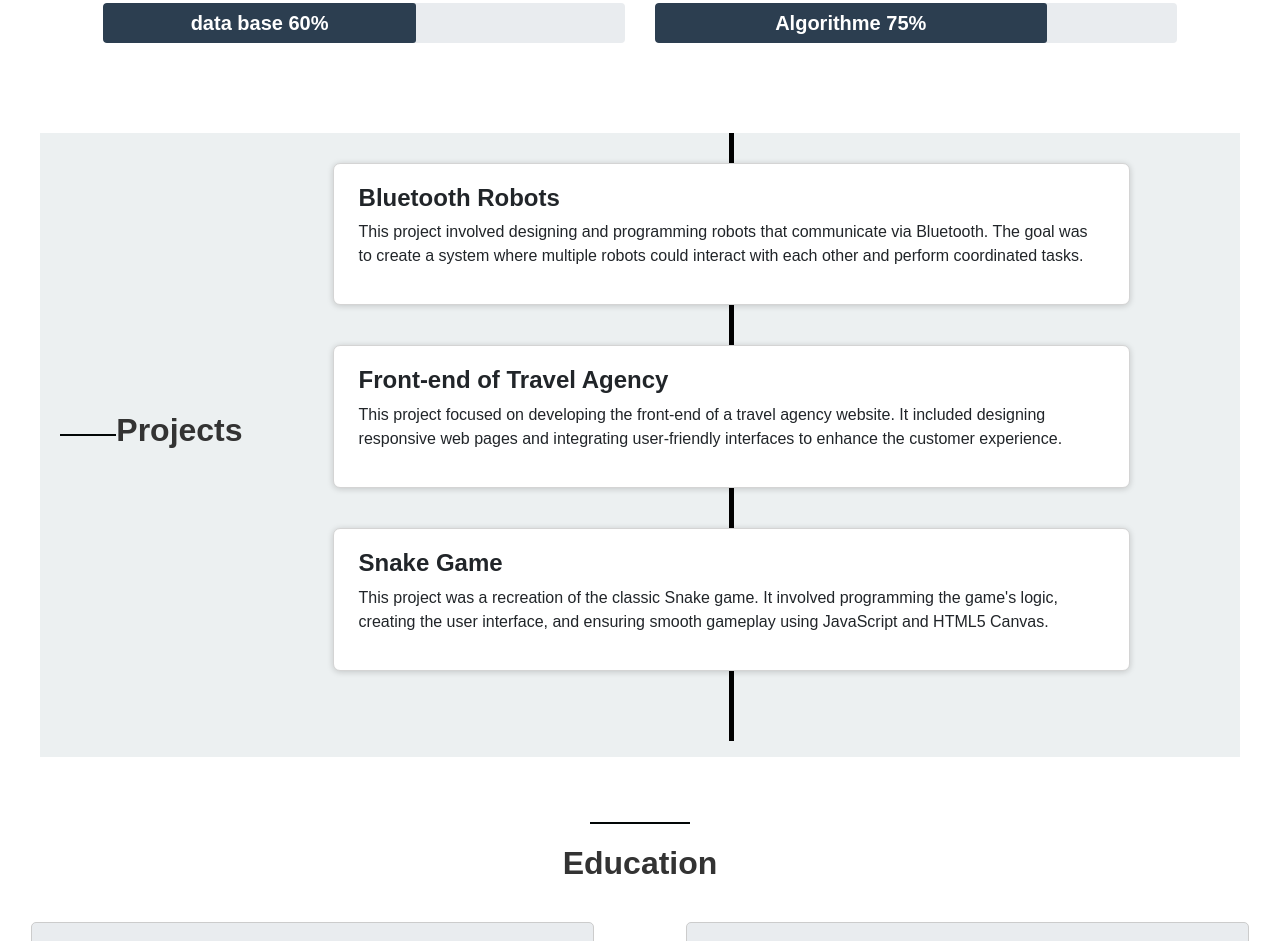
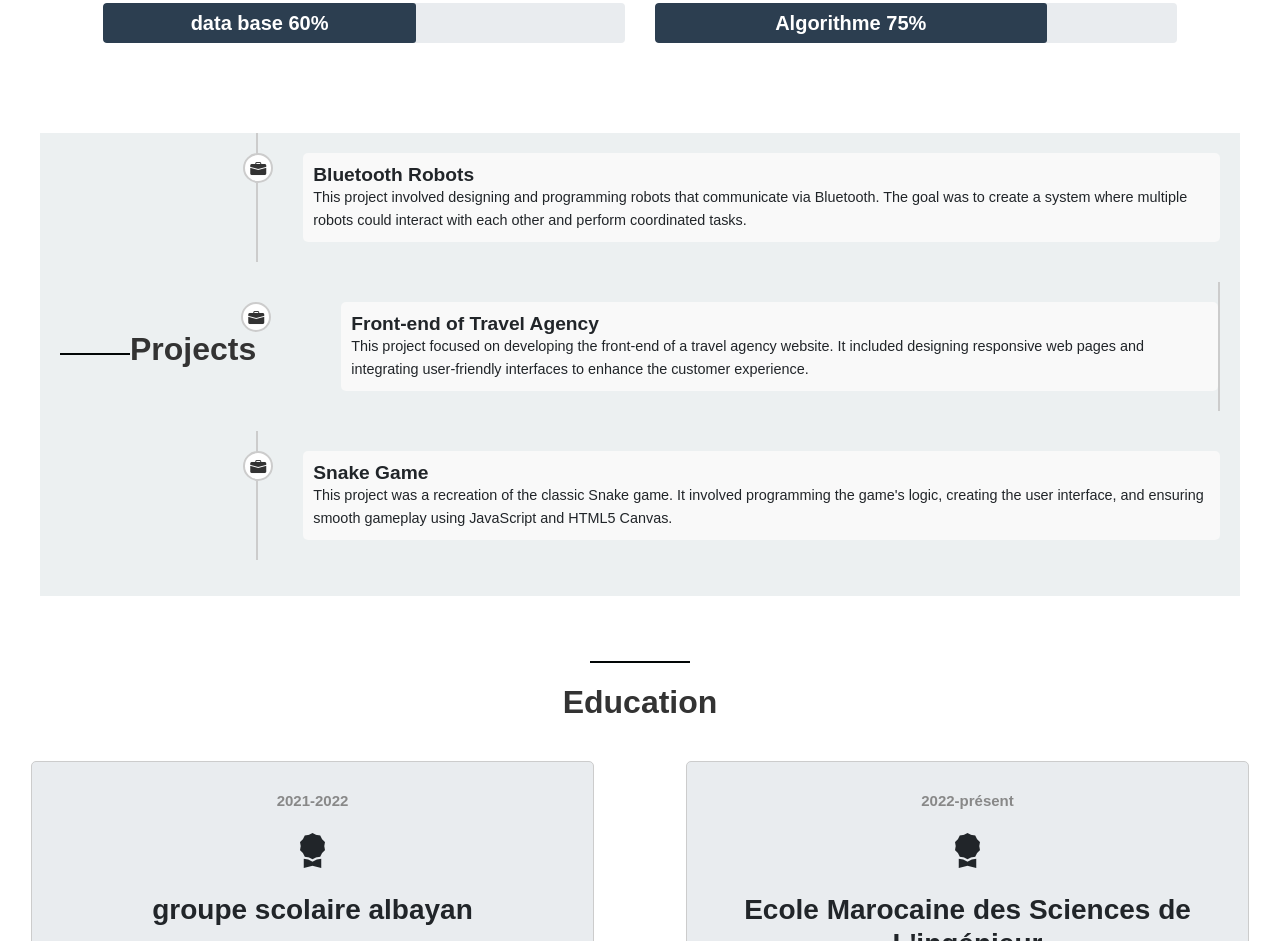
Before and after one commit to Iliasse-bouatia/mon-cv, a plain HTML site: page index.html in a window 1280 px wide. Shown: the part 1058-1999 px from the top of the page. Drawn offline with nearby package versions, Linux system fonts and the light colour scheme.

Commit message:
Update style.css

```diff
--- a/style.css
+++ b/style.css
@@ -119,79 +119,86 @@ ul {
     padding: 0;
 }
 
+/* Container for the timeline */
 .timeline {
-    padding: 30px;
-    position: relative;
+    list-style: none;
+    padding: 0;
 }
 
-.timeline:before {
-    content: " ";
-    top: 0;
-    bottom: 0;
-    position: absolute;
-    width: 5px;
-    background-color: black;
-    left: 50%;
-    margin-left: -2.5px;
+.timeline-item {
+    position: relative;
+    padding: 20px 0;
+    border-left: 2px solid #ccc;
+    margin-bottom: 20px;
 }
 
-.timeline > li {
-    margin-bottom: 20px;
-    position: relative;
+.timeline-item-inverted {
+    border-left: none;
+    border-right: 2px solid #ccc;
+    padding-left: 40px;
 }
 
-.timeline > li:after {
-    clear: both;
-}
-
-.timeline > li:before, .timeline > li:after {
-    content: " ";
-    display: table;
-}
-
-.timeline li .timeline-badge {
-    color: black;
-    width: 50px;
-    line-height: 50px;
-    font-size: 20px;
+.timeline-badge {
+    position: absolute;
+    left: -15px;
+    width: 30px;
+    height: 30px;
+    background-color: #fff;
+    border: 2px solid #ccc;
+    border-radius: 50%;
     text-align: center;
-    position: absolute;
-    top: 16px;
-    left: 50%;
-    margin-left: -25px;
-    background-color: #ddd;
-    border-radius: 50px;
-}
-
-.timeline-panel-container {
-    width: 50%;
-    float: left;
-    padding: 0 20px;
-    position: relative;
-    padding-left: 60px; /* Éloigne du trait noir central */
-}
-
-.timeline-panel-container-inverted {
-    width: 50%;
-    float: right;
-    padding: 0 20px;
-    position: relative;
-    padding-right: 60px; /* Éloigne du trait noir central */
+    line-height: 30px;
+    font-size: 16px;
+    color: #333;
 }
 
 .timeline-panel {
-    border: 1px solid #d4d4d4;
-    border-radius: 7px;
-    padding: 20px 25px;
-    position: relative;
-    box-shadow: 0 1px 6px rgba(0, 0, 0, 0.175);
-    background: #fff;
-    margin-bottom: 20px; /* Espacement entre les éléments de la timeline */
-    margin-left: 0; /* Enlève les marges à gauche */
-    margin-right: 0; /* Enlève les marges à droite */
-    margin-left: 60px; /* Éloigne du trait noir central */
-    margin-right: 60px; /* Éloigne du trait noir central */
+    margin-left: 45px;
+    padding: 10px;
+    background: #f9f9f9;
+    border-radius: 5px;
 }
+
+.timeline-heading h4 {
+    margin: 0;
+    font-size: 1.2em;
+}
+
+.timeline-body p {
+    margin: 0;
+    font-size: 0.9em;
+    line-height: 1.6;
+}
+
+@media (max-width: 576px) {
+    .timeline-item {
+        border-left: none;
+        padding-left: 0;
+    }
+
+    .timeline-item-inverted {
+        border-right: none;
+        padding-left: 0;
+    }
+
+    .timeline-badge {
+        left: 0;
+        margin: 0 auto;
+    }
+
+    .timeline-panel {
+        margin-left: 0;
+    }
+
+    .timeline-heading h4 {
+        font-size: 1em;
+    }
+
+    .timeline-body p {
+        font-size: 0.8em;
+    }
+}
+
 #education .heading h2 {
     margin: 15px 0px;
     margin-bottom: 40px; /* Ajouter de l'espace sous le titre */
```
